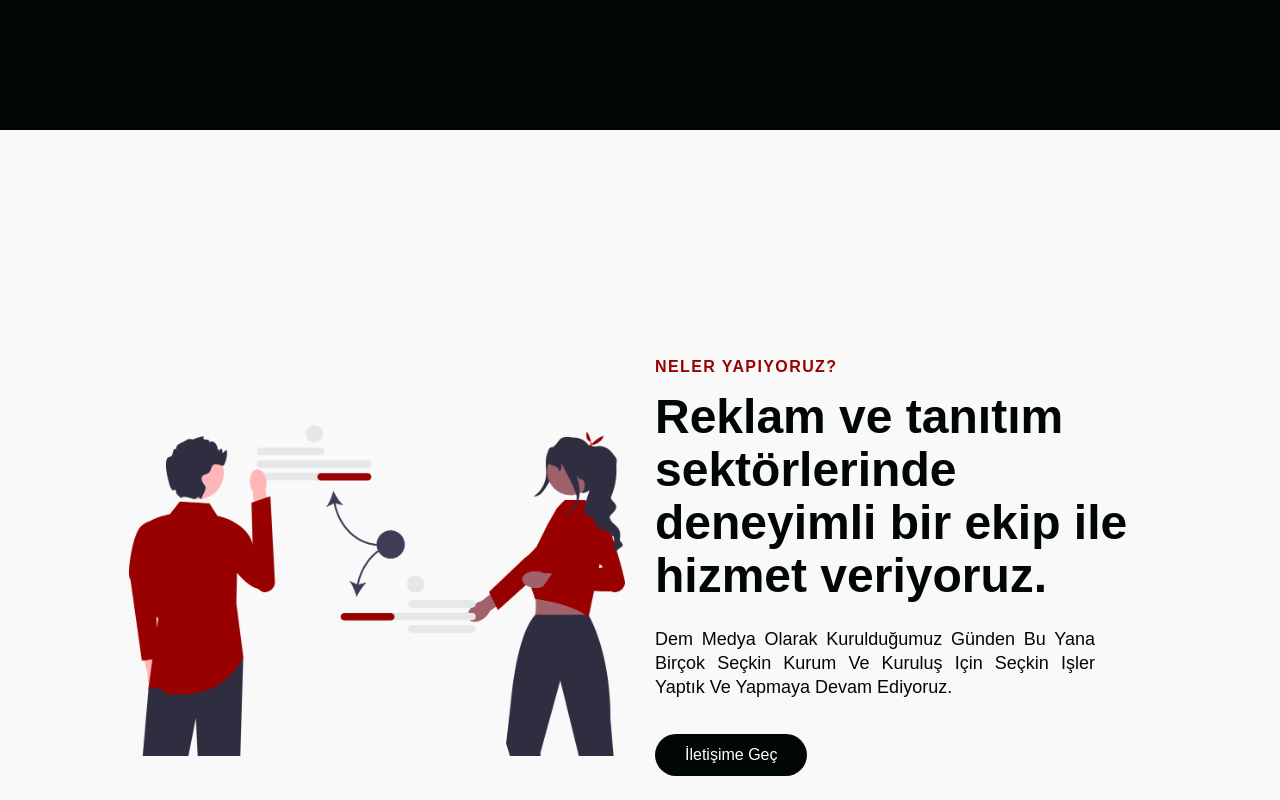
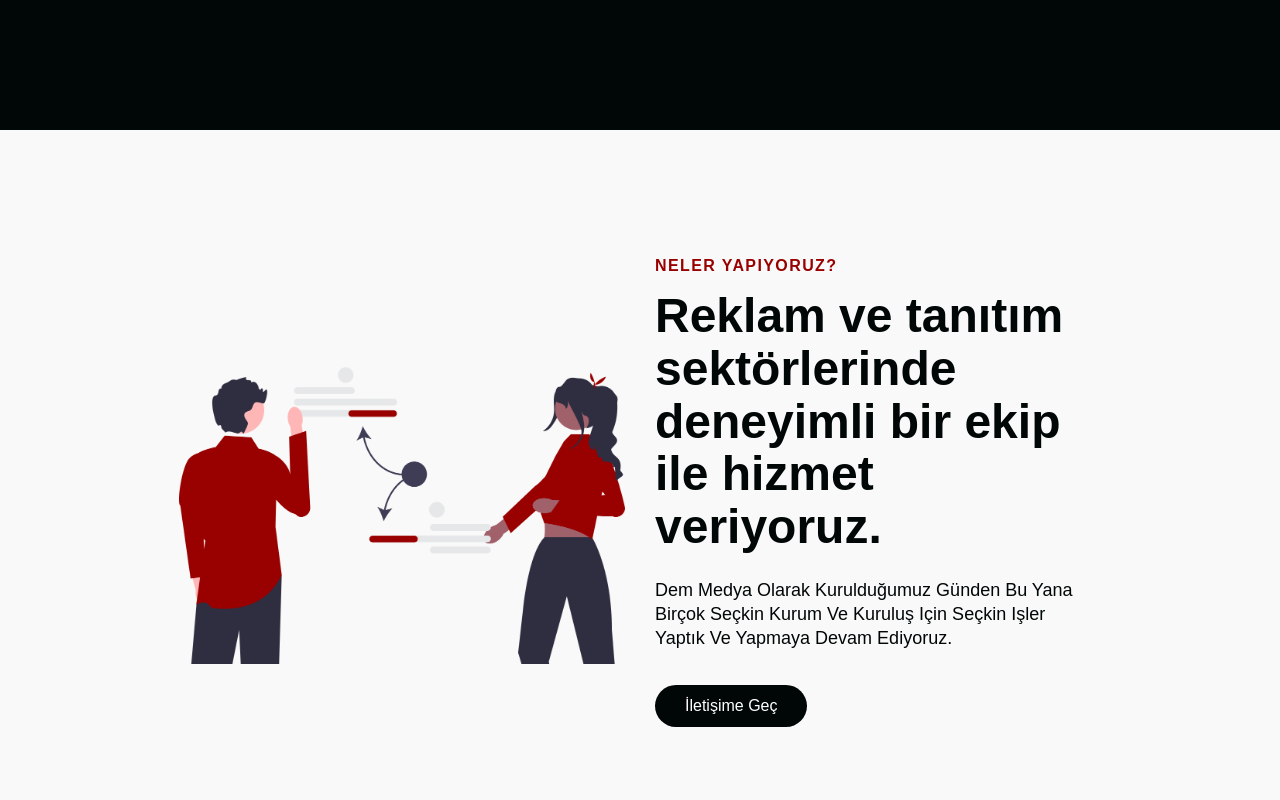
Before and after one commit to PuryaB97/medya-dem-v2, a React (Create React App) app: page / in a window 1280 px wide. Shown: the part 820-1620 px from the top of the page. Built offline with nearby package versions, Linux system fonts and the light colour scheme.

Commit message:
some error fixed

```diff
--- a/package.json
+++ b/package.json
@@ -15,6 +15,7 @@
     "file-saver": "^2.0.5",
     "react": "^18.1.0",
     "react-dom": "^18.1.0",
+    "react-hook-form": "^7.31.3",
     "react-icons": "^4.4.0",
     "react-router": "^6.3.0",
     "react-router-dom": "^6.3.0",
--- a/src/components/Contact/ContactUsElements.js
+++ b/src/components/Contact/ContactUsElements.js
@@ -31,6 +31,7 @@
   font-weight: 700;
   font-size: 32px;
   margin: 0 auto;
+  position: sticky;
 
   @media screen and (max-width: 480px) {
     margin-left: 16px;
--- a/src/components/ContactNavigation/ContactSections.js
+++ b/src/components/ContactNavigation/ContactSections.js
@@ -1,4 +1,5 @@
-import React, { useRef } from "react";
+/* eslint-disable jsx-a11y/iframe-has-title */
+import React, { useRef, useEffect } from "react";
 import emailjs from "@emailjs/browser";
 
 import styles from "./ContactSections.module.css";
@@ -13,6 +14,10 @@
 } from "react-icons/ai";
 
 const ContactSections = () => {
+  useEffect(() => {
+    window.scrollTo(0, 0);
+  }, []);
+
   const form = useRef();
 
   const sendEmail = (e) => {
@@ -84,7 +89,6 @@
                   <input
                     type="text"
                     placeholder="555 444 3322"
-                    required
                     name="user_no"
                   />
                 </div>
@@ -158,7 +162,7 @@
                 </a>
               </li>
               <li>
-                <a className={styles.InfoA} href="#">
+                <a className={styles.InfoA} href="/#">
                   <AiFillTwitterCircle />
                 </a>
               </li>
--- a/src/components/Footer/index.js
+++ b/src/components/Footer/index.js
@@ -36,34 +36,34 @@
           <FooterLinkWrapper>
             <FooterLinkItems>
               <FooterLinkTitle>Hakkımızda</FooterLinkTitle>
-              <FooterLink to="/">How it works</FooterLink>
-              <FooterLink to="/">Testimonials</FooterLink>
-              <FooterLink to="/">Careers</FooterLink>
-              <FooterLink to="/">Investors</FooterLink>
-              <FooterLink to="/">Term of Service</FooterLink>
+              <FooterLink to="/#">How it works</FooterLink>
+              <FooterLink to="/#">Testimonials</FooterLink>
+              <FooterLink to="/#">Careers</FooterLink>
+              <FooterLink to="/#">Investors</FooterLink>
+              <FooterLink to="/#">Term of Service</FooterLink>
             </FooterLinkItems>
             <FooterLinkItems>
               <FooterLinkTitle>İletişim</FooterLinkTitle>
-              <FooterLink to="/">Contact</FooterLink>
-              <FooterLink to="/">Support</FooterLink>
-              <FooterLink to="/">Destianations</FooterLink>
-              <FooterLink to="/">Sponsorships</FooterLink>
+              <FooterLink to="/#">Contact</FooterLink>
+              <FooterLink to="/#">Support</FooterLink>
+              <FooterLink to="/#">Destianations</FooterLink>
+              <FooterLink to="/#">Sponsorships</FooterLink>
             </FooterLinkItems>
           </FooterLinkWrapper>
           <FooterLinkWrapper>
             <FooterLinkItems>
               <FooterLinkTitle>Videos</FooterLinkTitle>
-              <FooterLink to="/">Submit Video</FooterLink>
-              <FooterLink to="/">Ambassadors</FooterLink>
-              <FooterLink to="/">Agency</FooterLink>
-              <FooterLink to="/">Influencer</FooterLink>
+              <FooterLink to="/#">Submit Video</FooterLink>
+              <FooterLink to="/#">Ambassadors</FooterLink>
+              <FooterLink to="/#">Agency</FooterLink>
+              <FooterLink to="/#">Influencer</FooterLink>
             </FooterLinkItems>
             <FooterLinkItems>
               <FooterLinkTitle>Sosyal Medya</FooterLinkTitle>
-              <FooterLink to="/">Instagram</FooterLink>
-              <FooterLink to="/">Facebook</FooterLink>
-              <FooterLink to="/">Youtube</FooterLink>
-              <FooterLink to="/">Twitter</FooterLink>
+              <FooterLink to="/#">Instagram</FooterLink>
+              <FooterLink to="/#">Facebook</FooterLink>
+              <FooterLink to="/#">Youtube</FooterLink>
+              <FooterLink to="/#">Twitter</FooterLink>
             </FooterLinkItems>
           </FooterLinkWrapper>
         </FooterLinksContainer>
@@ -94,10 +94,10 @@
               >
                 <FaInstagram />
               </SocialIconLink>
-              <SocialIconLink href="/" target="_blank" arial-label="Youtube">
+              <SocialIconLink href="/#" target="_blank" arial-label="Youtube">
                 <FaYoutube />
               </SocialIconLink>{" "}
-              <SocialIconLink href="/" target="_blank" arial-label="Twitter">
+              <SocialIconLink href="/#" target="_blank" arial-label="Twitter">
                 <FaTwitter />
               </SocialIconLink>
               <SocialIconLink
--- a/src/components/Navbar/index.js
+++ b/src/components/Navbar/index.js
@@ -1,6 +1,5 @@
 import React, { useEffect, useState } from "react";
 import { FaBars } from "react-icons/fa";
-import { IconContext } from "react-icons/lib";
 import { animateScroll as scroll } from "react-scroll";
 import {
   Nav,
--- /dev/null
+++ b/src/components/SecondSection/SecondSectionElements.js
@@ -0,0 +1,97 @@
+import styled from "styled-components";
+
+export const InfoContainer = styled.div`
+  color: #fff;
+  background: ${({ lightBg }) => (lightBg ? "#f9f9f9" : "#010606")};
+  overflow: hidden;
+  @media screen and (max-width: 768px) {
+    padding: 100px 0;
+  }
+`;
+
+export const InfoWrapper = styled.div`
+  display: grid;
+  z-index: 1;
+  height: 800px;
+  width: 100%;
+  max-width: 1000px;
+  margin-right: auto;
+  margin-left: auto;
+  padding: 0 24px;
+  justify-content: center;
+`;
+
+export const InfoRow = styled.div`
+  display: grid;
+  grid-auto-columns: minmax(auto, 1fr);
+  align-items: center;
+  grid-template-areas: ${({ imgStart }) =>
+    imgStart ? `"col2 col1"` : `"col1 col2"`};
+  @media screen and (max-width: 768px) {
+    grid-template-areas: ${({ imgStart }) =>
+      imgStart ? `"col1" "col2"` : `"col1 col1" "col2 col2"`};
+  }
+`;
+
+export const Column1 = styled.div`
+  margin-bottom: 15px;
+  padding: 0 15px;
+  grid-area: col1;
+`;
+
+export const Column2 = styled.div`
+  margin-bottom: 15px;
+  padding: 0 15px;
+  grid-area: col2;
+`;
+
+export const TextWrapper = styled.div`
+  max-width: 540px;
+  padding-top: 0;
+  padding-bottom: 60px;
+`;
+
+export const TopLine = styled.p`
+  color: #990000;
+  font-size: 16px;
+  line-height: 16px;
+  font-weight: bold;
+  letter-spacing: 1.4px;
+  text-transform: uppercase;
+  margin-bottom: 16px;
+`;
+
+export const Heading = styled.h1`
+  margin-bottom: 24px;
+  font-size: 48px;
+  line-height: 1.1;
+  font-weight: 600;
+  color: ${({ lightText }) => (lightText ? "#f7f8fa" : "#010606")};
+  @media screen and (max-width: 480px) {
+    font-size: 32px;
+  }
+`;
+
+export const Subtitle = styled.p`
+  max-width: 440px;
+  margin-bottom: 35px;
+  font-size: 18px;
+  line-height: 24px;
+  color: ${({ darkText }) => (darkText ? "#010606" : "#fff")};
+`;
+
+export const BtnWrap = styled.div`
+  display: flex;
+  justify-content: flex-start;
+`;
+
+export const ImgWrap = styled.div`
+  max-width: 555px;
+  height: 100%;
+`;
+
+export const Img = styled.img`
+  width: 100%;
+  margin: 0 0 10px 0;
+  padding-right: 0;
+`;
--- /dev/null
+++ b/src/components/SecondSection/index.js
@@ -0,0 +1,84 @@
+import React from "react";
+import { useNavigate } from "react-router-dom";
+import { Button } from "../ButtonElement";
+import ShareBtn from "../Share-Btn/ShareBtn";
+
+import {
+  Column2,
+  Img,
+  ImgWrap,
+  InfoContainer,
+  InfoWrapper,
+  InfoRow,
+  Column1,
+  TextWrapper,
+  TopLine,
+  Heading,
+  Subtitle,
+  BtnWrap,
+} from "./SecondSectionElements";
+
+function SecondSection({
+  lightBg,
+  id,
+  imgStart,
+  topLine,
+  lightText,
+  headLine,
+  darkText,
+  description,
+  buttonLabel,
+  img,
+  alt,
+  primary,
+  dark,
+  dark2,
+  label,
+}) {
+  const navigate = useNavigate();
+
+  const handleClick = (e) => {
+    navigate("/contact");
+  };
+  return (
+    <>
+      <InfoContainer lightBg={lightBg} id={id}>
+        <ShareBtn />
+        <InfoWrapper>
+          <InfoRow imgStart={imgStart}>
+            <Column1>
+              <TextWrapper>
+                <TopLine>{topLine}</TopLine>
+                <Heading lightText={lightText}>{headLine}</Heading>
+                <Subtitle darkText={darkText}>{description}</Subtitle>
+                <BtnWrap>
+                  <Button
+                    to={label}
+                    onClick={handleClick}
+                    smooth={true}
+                    duration={500}
+                    spy={true}
+                    exact="true"
+                    offset={-80}
+                    primary={primary ? 1 : 0}
+                    dark={dark ? 1 : 0}
+                    dark2={dark2 ? 1 : 0}
+                  >
+                    {buttonLabel}
+                  </Button>
+                </BtnWrap>
+              </TextWrapper>
+            </Column1>
+            <Column2>
+              <ImgWrap>
+                <Img src={img} alt={alt}></Img>
+              </ImgWrap>
+            </Column2>
+          </InfoRow>
+        </InfoWrapper>
+      </InfoContainer>
+    </>
+  );
+}
+
+export default SecondSection;
--- a/src/components/Share-Btn/ShareBtn.js
+++ b/src/components/Share-Btn/ShareBtn.js
@@ -11,23 +11,29 @@
 const ShareBtn = () => {
   return (
     <div className="share-btn-container">
-      <a target="_blank" href="https://www.facebook.com/demmedya/">
+      <a
+        target="_blank"
+        href="https://www.facebook.com/demmedya/"
+        rel="noreferrer"
+      >
         <FontAwesomeIcon className="facebook" icon={faFacebook} />
       </a>
 
       <a
         target="_blank"
         href="https://www.instagram.com/accounts/login/?next=/medyadem/"
+        rel="noreferrer"
       >
         <FontAwesomeIcon className="instagram" icon={faInstagram} />
       </a>
       <a
         target="_blank"
         href="https://www.linkedin.com/company/dem-medya/about/"
+        rel="noreferrer"
       >
         <FontAwesomeIcon className="linkedin" icon={faLinkedin} />
       </a>
-      <a target="_blank" href="https://wa.me/905327162217">
+      <a target="_blank" href="https://wa.me/905327162217" rel="noreferrer">
         <FontAwesomeIcon className="whatsapp" icon={faWhatsapp} />
       </a>
     </div>
--- a/src/pages/Home.js
+++ b/src/pages/Home.js
@@ -11,6 +11,7 @@
 import Services from "../components/Services";
 import Footer from "../components/Footer";
 import RefSection from "../components/ReferancesSection";
+import SecondSection from "../components/SecondSection";
 
 const Home = () => {
   const [isOpen, setIsOpen] = useState(false);
@@ -23,7 +24,7 @@
       <Sidebar isOpen={isOpen} toggle={toggle} />
       <Navbar toggle={toggle} />
       <HeroSection {...homeObjOne} />
-      <HeroSection {...homeObjTwo} />
+      <SecondSection {...homeObjTwo} />
       <Services />
       <HeroSection {...homeObjThree} />
       <RefSection {...homeObjFour} />
```
Also changed, not shown: src/components/SecondSection/data.js (added, +21 -0 lines), 1 other file (tests, documents, lock files or other folders).
